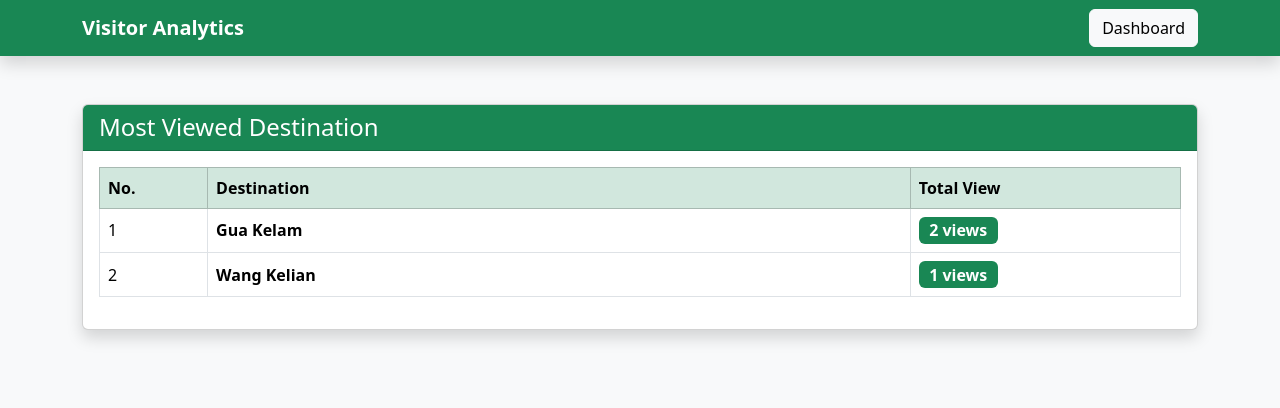
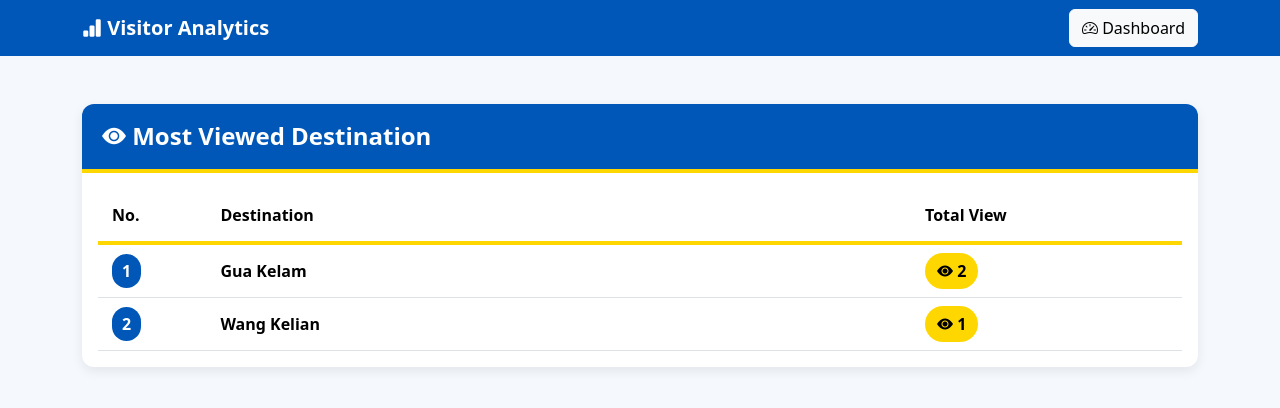
Before and after one commit to LinaRaihanah/smartperlis, a PHP site: page /admin/visitor_report.php in a window 1280 px wide. Shown: the top 408 px of the page. Run offline with PHP 8.4, Linux system fonts and the light colour scheme; a user stored in the database is signed in; data comes from the database, SQL or seed files in the repository.

Commit message:
visitor commit

```diff
--- a/admin/visitor_report.php
+++ b/admin/visitor_report.php
@@ -37,24 +37,221 @@ if (!isset($_SESSION['admin'])) {
     </title>
 
 
+    <!-- Bootstrap -->
+
     <link
         href="https://cdn.jsdelivr.net/npm/bootstrap@5.3.3/dist/css/bootstrap.min.css"
         rel="stylesheet"
     >
 
+
+    <!-- Bootstrap Icons -->
+
+    <link
+        href="https://cdn.jsdelivr.net/npm/bootstrap-icons@1.11.3/font/bootstrap-icons.css"
+        rel="stylesheet"
+    >
+
+
+    <style>
+
+        /* ================================
+           BLUE + YELLOW THEME
+        ================================= */
+
+        body {
+
+            background-color: #f5f8fc;
+
+        }
+
+
+        /* ================================
+           NAVBAR
+        ================================= */
+
+        .navbar-blue {
+
+            background-color: #0057B8;
+
+        }
+
+
+        /* ================================
+           MAIN CARD
+        ================================= */
+
+        .report-card {
+
+            background-color: white;
+
+            border-radius: 12px;
+
+            overflow: hidden;
+
+            box-shadow:
+                0 4px 12px rgba(0,0,0,0.08);
+
+        }
+
+
+        /* ================================
+           CARD HEADER
+        ================================= */
+
+        .report-header {
+
+            background-color: #0057B8;
+
+            color: white;
+
+            padding: 18px 20px;
+
+            border-bottom: 4px solid #FFD700;
+
+        }
+
+
+        .report-header h4 {
+
+            margin: 0;
+
+            font-weight: 600;
+
+        }
+
+
+        /* ================================
+           TABLE
+        ================================= */
+
+        .visitor-table {
+
+            margin-bottom: 0;
+
+        }
+
+
+        .visitor-table thead {
+
+            background-color: #0057B8;
+
+            color: white;
+
+        }
+
+
+        .visitor-table thead th {
+
+            padding: 14px;
+
+            border: none;
+
+            font-weight: 600;
+
+        }
+
+
+        /* Yellow line */
+
+        .visitor-table thead tr {
+
+            border-bottom: 4px solid #FFD700;
+
+        }
+
+
+        /* Table body */
+
+        .visitor-table tbody td {
+
+            padding: 14px;
+
+            vertical-align: middle;
+
+        }
+
+
+        /* Alternating rows */
+
+        .visitor-table tbody tr:nth-child(even) {
+
+            background-color: #F0F6FF;
+
+        }
+
+
+        .visitor-table tbody tr:nth-child(odd) {
+
+            background-color: #FFFFFF;
+
+        }
+
+
+        /* Hover */
+
+        .visitor-table tbody tr:hover {
+
+            background-color: #FFF8D6;
+
+            transition: 0.2s;
+
+        }
+
+
+        /* ================================
+           VIEW COUNT
+        ================================= */
+
+        .view-badge {
+
+            background-color: #FFD700;
+
+            color: #000;
+
+            padding: 7px 12px;
+
+            border-radius: 20px;
+
+            font-weight: 600;
+
+        }
+
+
+        /* ================================
+           NUMBER BADGE
+        ================================= */
+
+        .number-badge {
+
+            background-color: #0057B8;
+
+            color: white;
+
+            padding: 6px 10px;
+
+            border-radius: 20px;
+
+            font-weight: bold;
+
+        }
+
+    </style>
+
 </head>
 
 
-<body class="bg-light">
+<body>
 
 
 <!-- ================================
      NAVBAR
 ================================ -->
 
-<nav class="navbar navbar-dark bg-success shadow">
+<nav class="navbar navbar-dark navbar-blue">
 
     <div class="container">
+
 
         <span class="navbar-brand fw-bold">
 
@@ -67,15 +264,20 @@ if (!isset($_SESSION['admin'])) {
 
         <a
             href="dashboard.php"
-            class="btn btn-light">
+            class="btn btn-light"
+        >
+
+            <i class="bi bi-speedometer2"></i>
 
             Dashboard
 
         </a>
 
+
     </div>
 
 </nav>
+
 
 
 <!-- ================================
@@ -87,11 +289,16 @@ if (!isset($_SESSION['admin'])) {
 
     <!-- MOST VIEWED -->
 
-    <div class="card shadow">
+    <div class="report-card">
 
-        <div class="card-header bg-success text-white">
 
-            <h4 class="mb-0">
+        <!-- CARD HEADER -->
+
+        <div class="report-header">
+
+            <h4>
+
+                <i class="bi bi-eye-fill"></i>
 
                 Most Viewed Destination
 
@@ -100,35 +307,48 @@ if (!isset($_SESSION['admin'])) {
         </div>
 
 
-        <div class="card-body">
+
+        <!-- CARD BODY -->
+
+        <div class="p-3">
 
 
             <div class="table-responsive">
 
 
                 <table
-                    class="table table-bordered table-hover align-middle"
+                    class="table visitor-table"
                 >
 
-                    <thead class="table-success">
+
+                    <thead>
 
                         <tr>
 
                             <th width="10%">
+
                                 No.
+
                             </th>
 
+
                             <th>
+
                                 Destination
+
                             </th>
 
+
                             <th width="25%">
+
                                 Total View
+
                             </th>
 
                         </tr>
 
                     </thead>
+
 
 
                     <tbody>
@@ -178,42 +398,51 @@ $result = mysqli_query($conn, $sql);
 
 if (!$result) {
 
-    echo '
+?>
+
 
                         <tr>
 
                             <td
                                 colspan="3"
-                class="text-center text-danger">
+                                class="text-center text-danger py-4"
+                            >
+
+                                <i class="bi bi-exclamation-triangle-fill"></i>
 
                                 Database Error:
 
-                ' .
+                                <?php
 
-                htmlspecialchars(
+                                echo htmlspecialchars(
                                     mysqli_error($conn)
-                )
+                                );
 
-                . '
+                                ?>
 
                             </td>
 
                         </tr>
 
-    ';
+
+<?php
 
 }
 
 
 elseif (mysqli_num_rows($result) == 0) {
 
-    echo '
+?>
+
 
                         <tr>
 
                             <td
                                 colspan="3"
-                class="text-center">
+                                class="text-center py-4"
+                            >
+
+                                <i class="bi bi-bar-chart"></i>
 
                                 No visitor data available.
 
@@ -221,7 +450,8 @@ elseif (mysqli_num_rows($result) == 0) {
 
                         </tr>
 
-    ';
+
+<?php
 
 }
 
@@ -241,14 +471,26 @@ else {
 
                         <tr>
 
+
+                            <!-- NUMBER -->
+
                             <td>
 
+                                <span class="number-badge">
+
                                     <?php
+
                                     echo $no;
+
                                     ?>
+
+                                </span>
 
                             </td>
 
+
+
+                            <!-- DESTINATION -->
 
                             <td>
 
@@ -267,11 +509,14 @@ else {
                             </td>
 
 
+
+                            <!-- TOTAL VIEW -->
+
                             <td>
 
-                                <span
-                                    class="badge bg-success fs-6"
-                                >
+                                <span class="view-badge">
+
+                                    <i class="bi bi-eye-fill"></i>
 
                                     <?php
 
@@ -279,11 +524,10 @@ else {
 
                                     ?>
 
-                                    views
-
                                 </span>
 
                             </td>
+
 
                         </tr>
 
```
Lines whose indentation alone changed are shown as unchanged.
